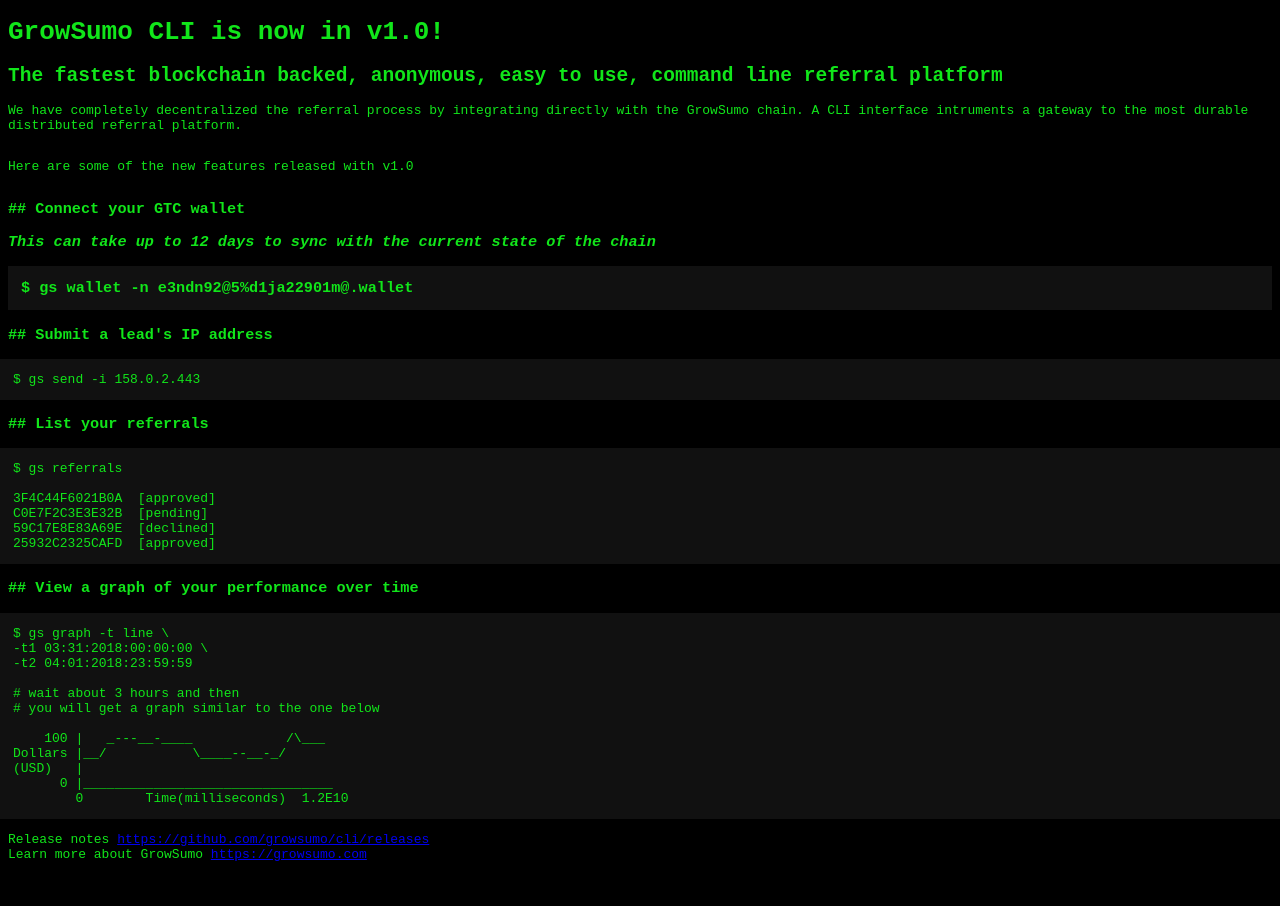
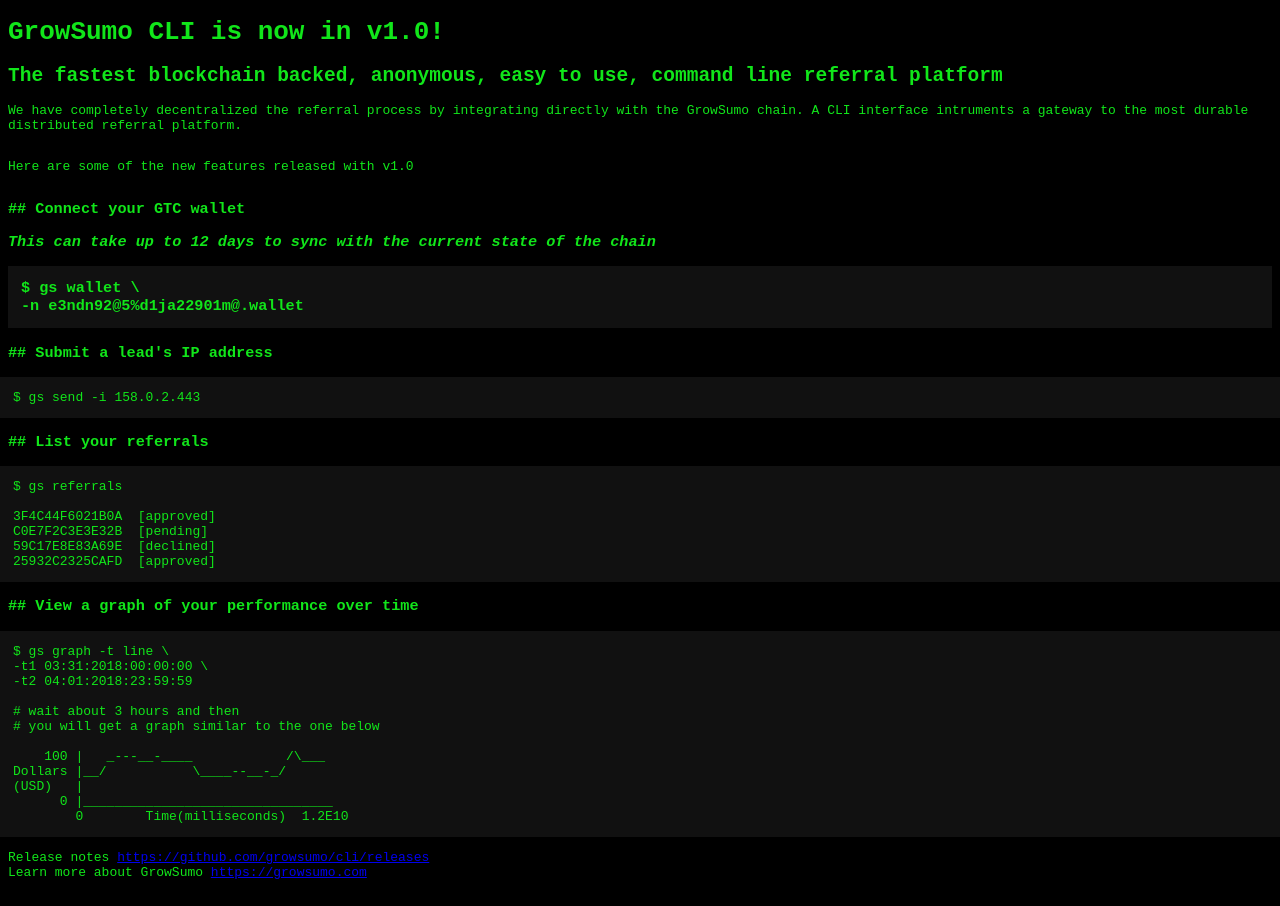
Before and after one commit to growsumo/cli, a plain HTML site: page index.html in a window 1280 px wide. Drawn offline with Linux system fonts and the light colour scheme.

Commit message:
golang SSR

```diff
--- a/index.html
+++ b/index.html
@@ -43,7 +43,8 @@
         <h3>## Connect your GTC wallet</strong><h3>
         <i>This can take up to 12 days to sync with the current state of the chain</i>
 
-        <pre>$ gs wallet -n e3ndn92@5%d1ja22901m@.wallet</pre>
+        <pre>$ gs wallet \
+-n e3ndn92@5%d1ja22901m@.wallet</pre>
 
 
         <h3>## Submit a lead's IP address</h4>
```
